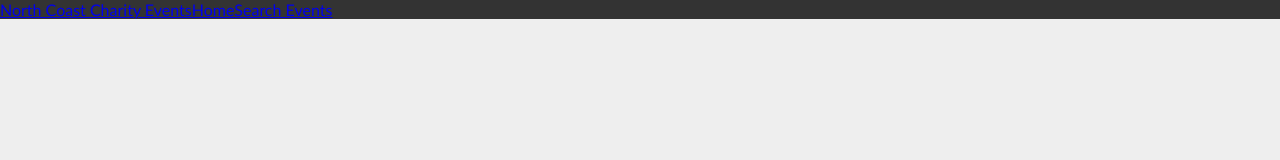
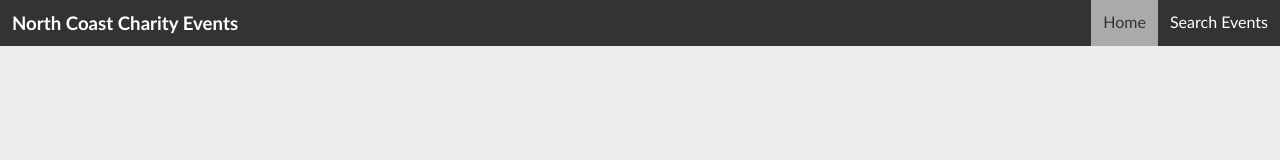
Before and after one commit to soccer92/23636116-PROG2002-AT2-SCU, a plain HTML site: page web/index.html in a window 1280 px wide. Drawn offline with Linux system fonts and the light colour scheme.

Commit message:
Styled the <a> tags within styling.css

```diff
--- a/web/index.html
+++ b/web/index.html
@@ -1,4 +1,9 @@
 <!doctype html>
+<!--
+    Name: Thomas Carpenter
+    Student ID: 23636116
+    Description: Home page for North Coast Charity Events.
+-->
 <html lang="en-AU">
     <head>
         <meta charset="utf-8">
@@ -8,12 +13,12 @@
     </head>
     <body>
         <!-- Nav -->
-         <nav>
+        <nav>
             <a class="logo" title="North Coast Charity Events" href="index.html">North Coast Charity Events</a>
             <div class="spacer"></div>
-            <a title="Home" href="index.html">Home</a>
+            <a title="Home" href="index.html" class="active">Home</a>
             <a title="Search Events" href="search.html">Search Events</a>
-         </nav>
-         <!-- Nav Conclude -->
+        </nav>
+        <!-- Nav Conclude -->
     </body>
 </html>
--- a/web/styling.css
+++ b/web/styling.css
@@ -21,6 +21,31 @@ body {
 /* Nav */
 nav {
     display: flex;
-    align-items: center;
     background: #333;
 }
+
+nav > .logo {
+    font-size: 14pt;
+    font-weight: bold;
+}
+
+nav > .spacer {
+    flex: 1;
+}
+
+nav > a {
+    text-decoration: none;
+    font-size: 12pt;
+    padding: 12px;
+    color: #fff;
+}
+
+nav > a:not(.logo):not(.active):hover {
+    background: #ccc;
+    color: #333;
+}
+
+nav > a.active {
+    background: #aaa;
+    color: #333;
+}
```
